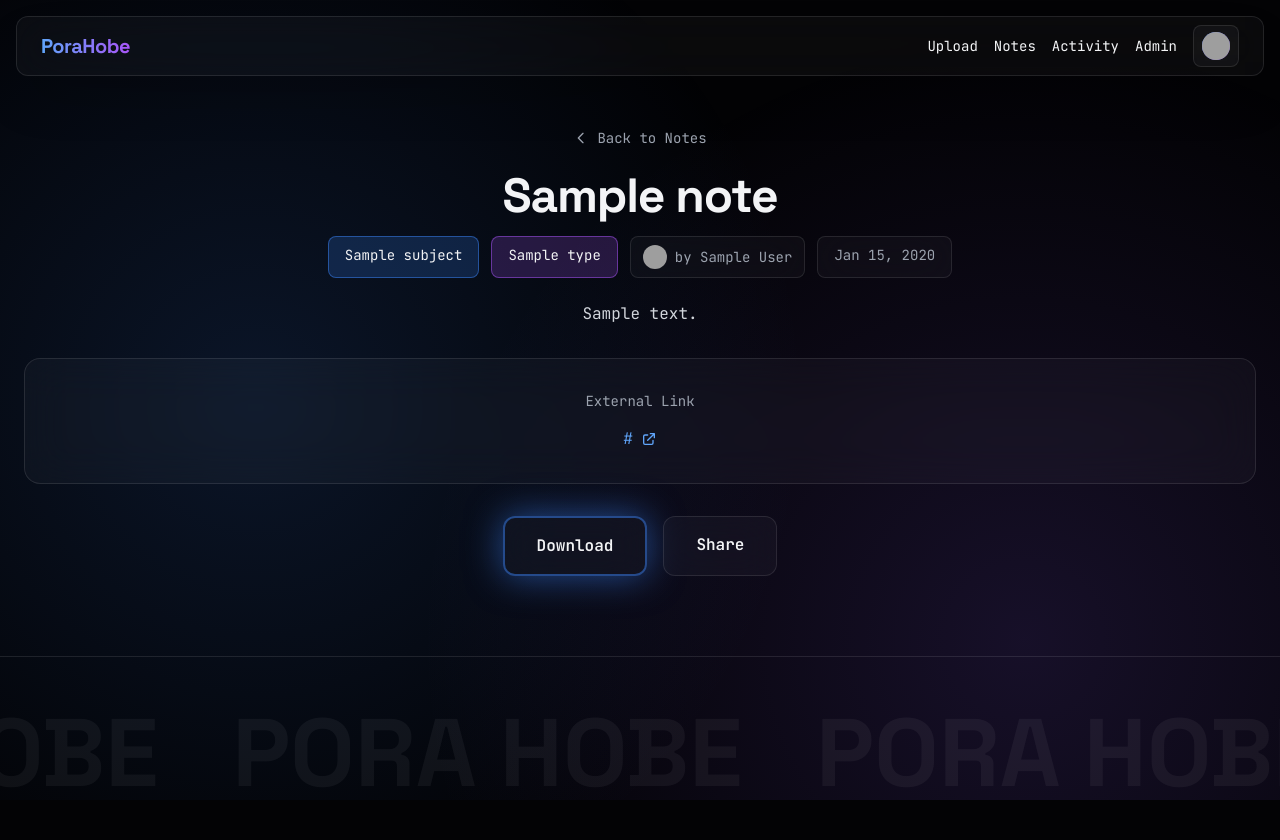
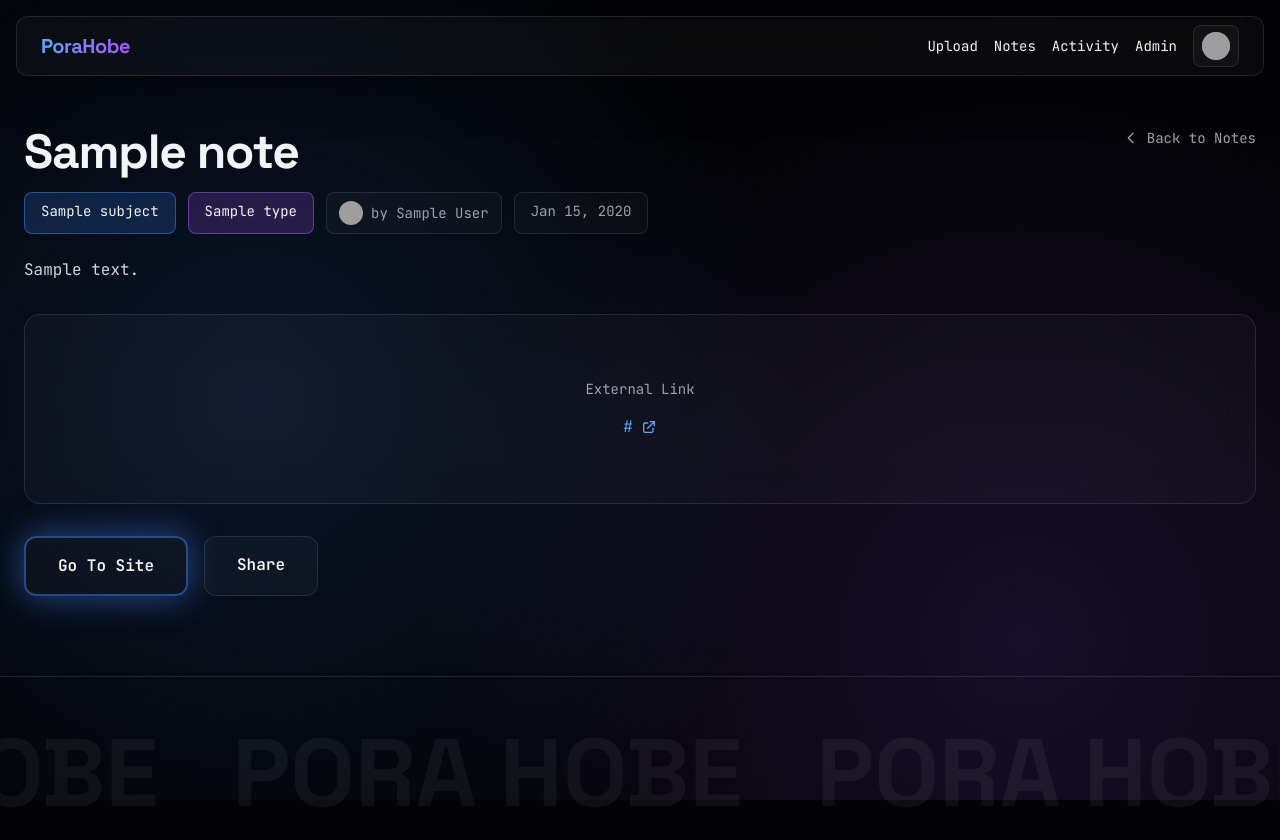
Before and after one commit to SpreadSheets600/PoraHobeBot, a Flask app: page /notes/preview/1 in a window 1280 px wide. Shown: the top 840 px of the page. Run offline with Flask 3, Linux system fonts and the light colour scheme; a user stored in the database is signed in; tables that the repository leaves empty hold one stand-in row (values such as "Sample post"); parts of the project's set-up code (start-up, migrations or seed data) failed here and were passed over; some libraries are stand-ins or nearby versions; grey boxes are pictures that could not be loaded.

Commit message:
feat: enhance note preview layout and add YouTube link embedding functionality

```diff
--- a/app/templates/note_preview.html
+++ b/app/templates/note_preview.html
@@ -2,19 +2,14 @@
 
 {% block content %}
 <div class="max-w-7xl mx-auto px-4 sm:px-6">
-    <div class="mb-8 text-center">
-        <a href="{{ url_for('notes.list') }}" class="inline-flex items-center gap-2 font-mono text-sm text-gray-400 hover:text-blue-400 transition mb-6">
-            <svg class="w-4 h-4" fill="none" stroke="currentColor" viewBox="0 0 24 24">
-                <path stroke-linecap="round" stroke-linejoin="round" stroke-width="2" d="M15 19l-7-7 7-7"/>
-            </svg>
-            Back to Notes
-        </a>
-
-        <h1 class="font-display text-5xl font-bold tracking-tight mb-4">
+  <div class="mb-8">
+    <div class="flex flex-col-reverse sm:flex-row sm:items-start sm:justify-between gap-4 mb-4">
+      <div>
+        <h1 class="font-display text-4xl sm:text-5xl font-bold tracking-tight mb-4">
           {{ note.title }}
         </h1>
 
-        <div class="flex flex-wrap gap-3 mb-6 justify-center">
+        <div class="flex flex-wrap gap-3 mb-6">
           <span class="px-4 py-2 bg-blue-500/20 border border-blue-500/50 rounded-lg font-mono text-sm">
             {{ note.subject.name }}
           </span>
@@ -22,7 +17,8 @@
             {{ note.note_type.name }}
           </span>
           <span class="glass rounded-lg font-mono text-sm text-gray-400 flex items-center gap-2 px-3 py-2">
-                <img src="https://api.dicebear.com/9.x/thumbs/svg?seed={{ note.user.email }}" alt="{{ note.user.name }} Avatar" class="w-6 h-6 rounded-full">
+            <img src="https://api.dicebear.com/9.x/thumbs/svg?seed={{ note.user.email }}"
+              alt="{{ note.user.name }} Avatar" class="w-6 h-6 rounded-full">
             by {{ note.user.name }}
           </span>
           <span class="px-4 py-2 glass rounded-lg font-mono text-sm text-gray-400">
@@ -31,19 +27,31 @@
         </div>
 
         {% if note.description %}
-        <p class="font-mono text-gray-300 mb-6">{{ note.description }}</p>
+        <p class="font-mono text-gray-300 max-w-3xl">{{ note.description }}</p>
         {% endif %}
       </div>
 
+      <a href="{{ url_for('notes.list') }}"
+        class="inline-flex items-center gap-2 font-mono text-sm text-gray-400 hover:text-blue-400 transition whitespace-nowrap">
+        <svg class="w-4 h-4" fill="none" stroke="currentColor" viewBox="0 0 24 24">
+          <path stroke-linecap="round" stroke-linejoin="round" stroke-width="2" d="M15 19l-7-7 7-7" />
+        </svg>
+        Back to Notes
+      </a>
+    </div>
+  </div>
+
   <!-- Preview Area -->
-    <div class="glass p-8 rounded-2xl mb-8">
+  <div class="glass p-4 sm:p-8 rounded-2xl mb-8" id="preview-container">
     {% if note.original_link %}
-            <div class="text-center">
+    <div id="link-preview" class="text-center py-8" data-url="{{ note.presigned_url }}">
       <p class="font-mono text-sm text-gray-400 mb-4">External Link</p>
-                <a href="{{ note.presigned_url }}" target="_blank" class="inline-flex items-center gap-2 font-mono text-blue-400 hover:text-blue-300 transition break-all">
+      <a href="{{ note.presigned_url }}" target="_blank"
+        class="inline-flex items-center gap-2 font-mono text-blue-400 hover:text-blue-300 transition break-all">
         {{ note.presigned_url }}
         <svg class="w-4 h-4" fill="none" stroke="currentColor" viewBox="0 0 24 24">
-                        <path stroke-linecap="round" stroke-linejoin="round" stroke-width="2" d="M10 6H6a2 2 0 00-2 2v10a2 2 0 002 2h10a2 2 0 002-2v-4M14 4h6m0 0v6m0-6L10 14"/>
+          <path stroke-linecap="round" stroke-linejoin="round" stroke-width="2"
+            d="M10 6H6a2 2 0 00-2 2v10a2 2 0 002 2h10a2 2 0 002-2v-4M14 4h6m0 0v6m0-6L10 14" />
         </svg>
       </a>
     </div>
@@ -74,15 +82,63 @@
   </div>
 
   <!-- Actions -->
-    <div class="flex gap-4 justify-center">
+  <div class="flex gap-4">
     {% if note.presigned_url %}
-        <a href="{{ note.presigned_url }}" download class="btn-magnetic glass px-8 py-4 rounded-xl font-mono font-semibold border-2 border-blue-500/50 hover:border-blue-400 animate-glow">
+    {% if note.original_link %}
+    <a href="{{ note.presigned_url }}" target="_blank"
+      class="btn-magnetic glass px-8 py-4 rounded-xl font-mono font-semibold border-2 border-blue-500/50 hover:border-blue-400 animate-glow text-center">
+      Go To Site
+    </a>
+    {% else %}
+    <a href="{{ note.presigned_url }}" download
+      class="btn-magnetic glass px-8 py-4 rounded-xl font-mono font-semibold border-2 border-blue-500/50 hover:border-blue-400 animate-glow text-center">
       Download
     </a>
     {% endif %}
-        <a href="{{ url_for('notes.share', id=note.id) }}" class="btn-magnetic glass px-8 py-4 rounded-xl font-mono font-semibold hover:bg-white/5">
+    {% endif %}
+    <a href="{{ url_for('notes.share', id=note.id) }}"
+      class="btn-magnetic glass px-8 py-4 rounded-xl font-mono font-semibold hover:bg-white/5 text-center">
       Share
     </a>
   </div>
 </div>
+
+<script>
+  document.addEventListener('DOMContentLoaded', function () {
+    const linkPreview = document.getElementById('link-preview');
+    if (linkPreview) {
+      const url = linkPreview.getAttribute('data-url');
+
+      // Regex for Playlist
+      const playlistRegex = /[?&]list=([^#\&\?]+)/;
+      const playlistMatch = url.match(playlistRegex);
+
+      // Regex for Video
+      const videoRegex = /(?:youtube\.com\/(?:[^\/]+\/.+\/|(?:v|e(?:mbed)?)\/|.*[?&]v=)|youtu\.be\/)([^"&?\/\s]{11})/i;
+      const videoMatch = url.match(videoRegex);
+
+      let embedUrl = null;
+
+      if (playlistMatch && playlistMatch[1]) {
+        embedUrl = `https://www.youtube.com/embed/videoseries?list=${playlistMatch[1]}`;
+      } else if (videoMatch && videoMatch[1]) {
+        embedUrl = `https://www.youtube.com/embed/${videoMatch[1]}`;
+      }
+
+      if (embedUrl) {
+        const iframe = document.createElement('iframe');
+        iframe.setAttribute('src', embedUrl);
+        iframe.setAttribute('class', 'w-full aspect-video rounded-xl shadow-lg');
+        iframe.setAttribute('frameborder', '0');
+        iframe.setAttribute('allow', 'accelerometer; autoplay; clipboard-write; encrypted-media; gyroscope; picture-in-picture');
+        iframe.setAttribute('allowfullscreen', 'true');
+        iframe.setAttribute('loading', 'eager');
+
+        linkPreview.innerHTML = '';
+        linkPreview.appendChild(iframe);
+        linkPreview.classList.remove('text-center', 'py-8');
+      }
+    }
+  });
+</script>
 {% endblock %}
```
Lines whose indentation alone changed are shown as unchanged.
